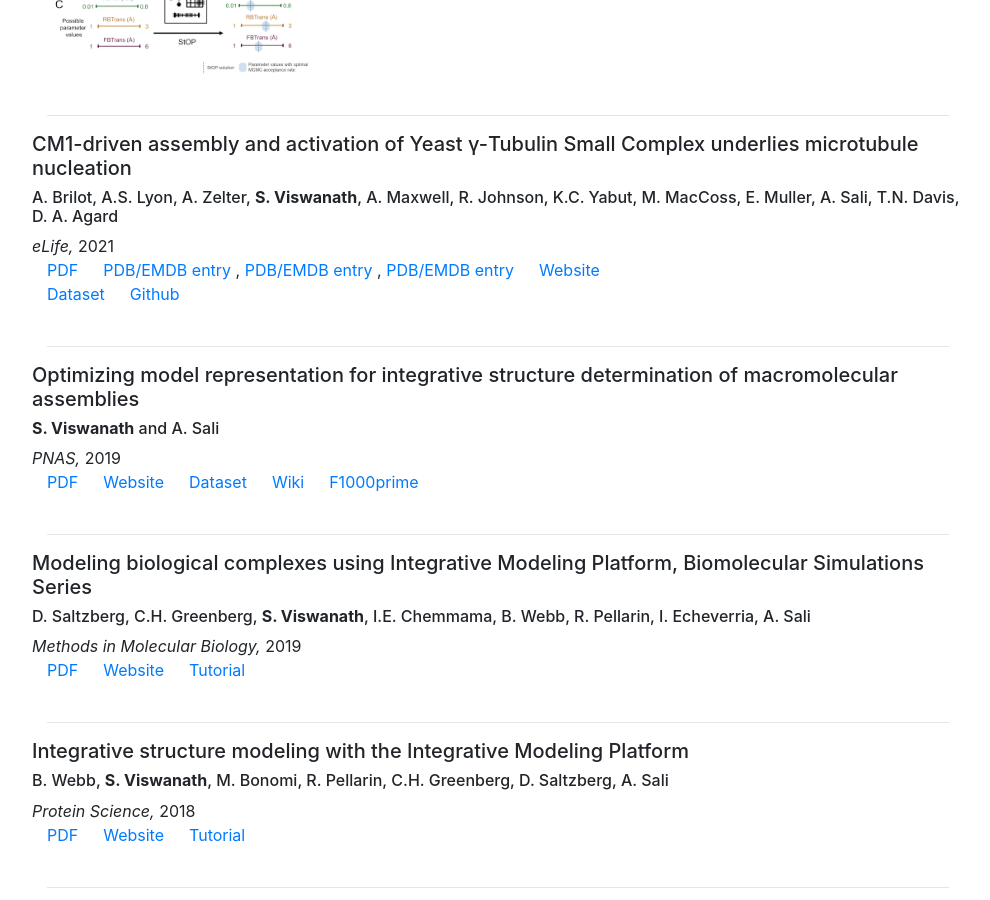
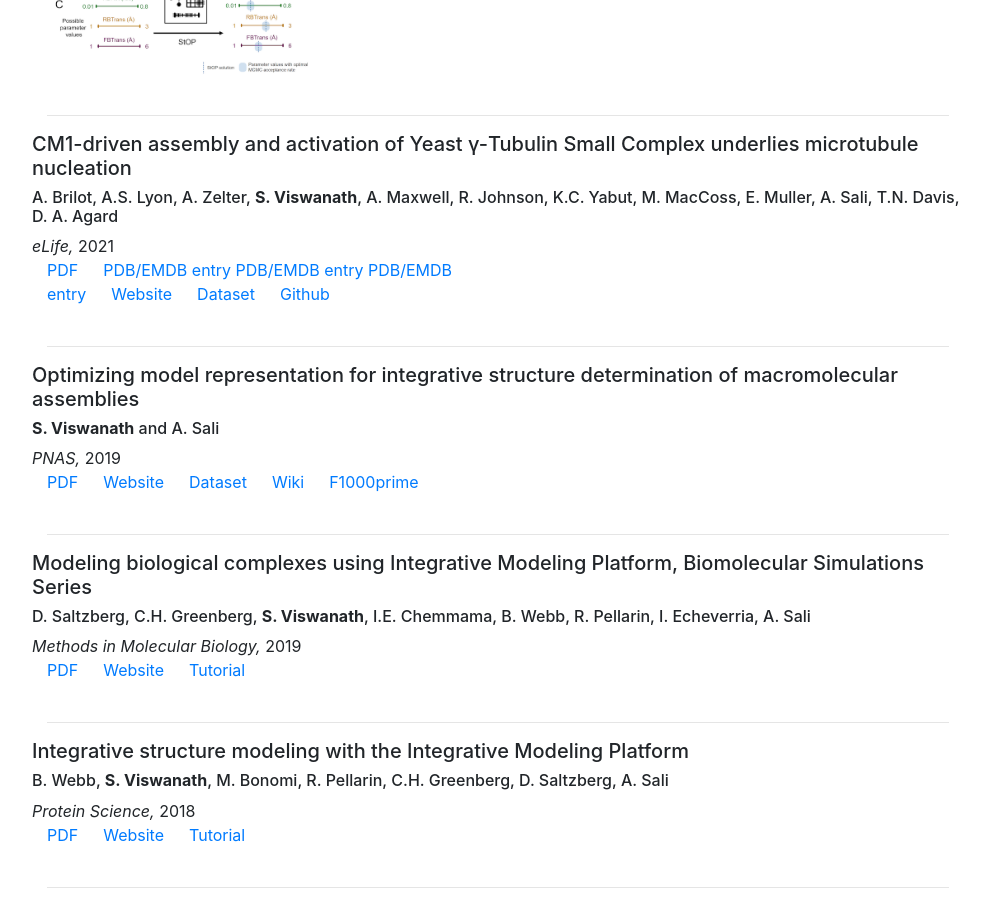
Before and after one commit to isblab/website, a Jekyll site: the page built from Publications/index.html, in a window 1280 px wide and 900 px high, scrolled down 1031 px. Shown: the whole window, without its empty margins (46-1036 px from the left). Built offline with Jekyll 4.4.1, drawn with Linux system fonts in a browser that asks for light colours.

Commit message:
changed file locs

```diff
--- a/Publications/index.html
+++ b/Publications/index.html
@@ -29,7 +29,7 @@
 			<div class="col-sm-6">
 		{% else  %}
 		 <div class="row" style="padding-top: 0px; margin-top: 0px">
-			<div class="col-sm-8">
+			<div class="col-sm-6">
   	{% endif %}
 	<!--PDF -->
 	 <a href="{{publication.pdf}}" title =  "PDF for {{publication.title}} (opens in new tab)" target="_blank">PDF </a>&emsp;
@@ -37,7 +37,7 @@
 	 <!--PDBs and EMDBs - optional-->
 	 {% if publication.structures %}
 		 {% for code in publication.structures %}
-		 <a href="{{code}}" title =  "PDB/EMDB entry" target="_blank">PDB/EMDB entry </a>{% unless forloop.last %}, {% endunless %}
+		 <a href="{{code}}" title =  "PDB/EMDB entry" target="_blank">PDB/EMDB entry </a>{% unless forloop.last %} {% endunless %}
 		 {% endfor %}
 		 &emsp;
 	 {% endif %}
```
